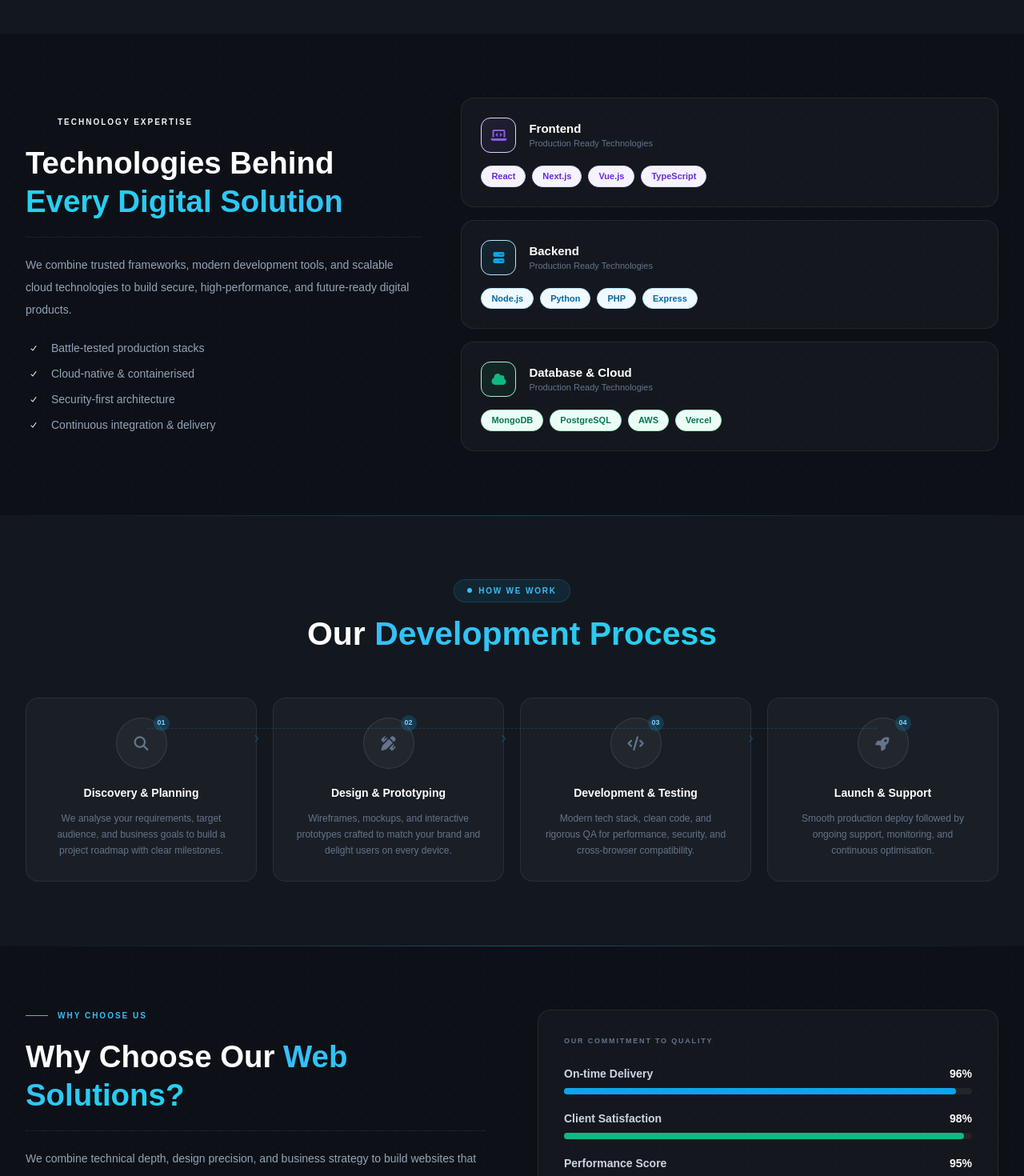
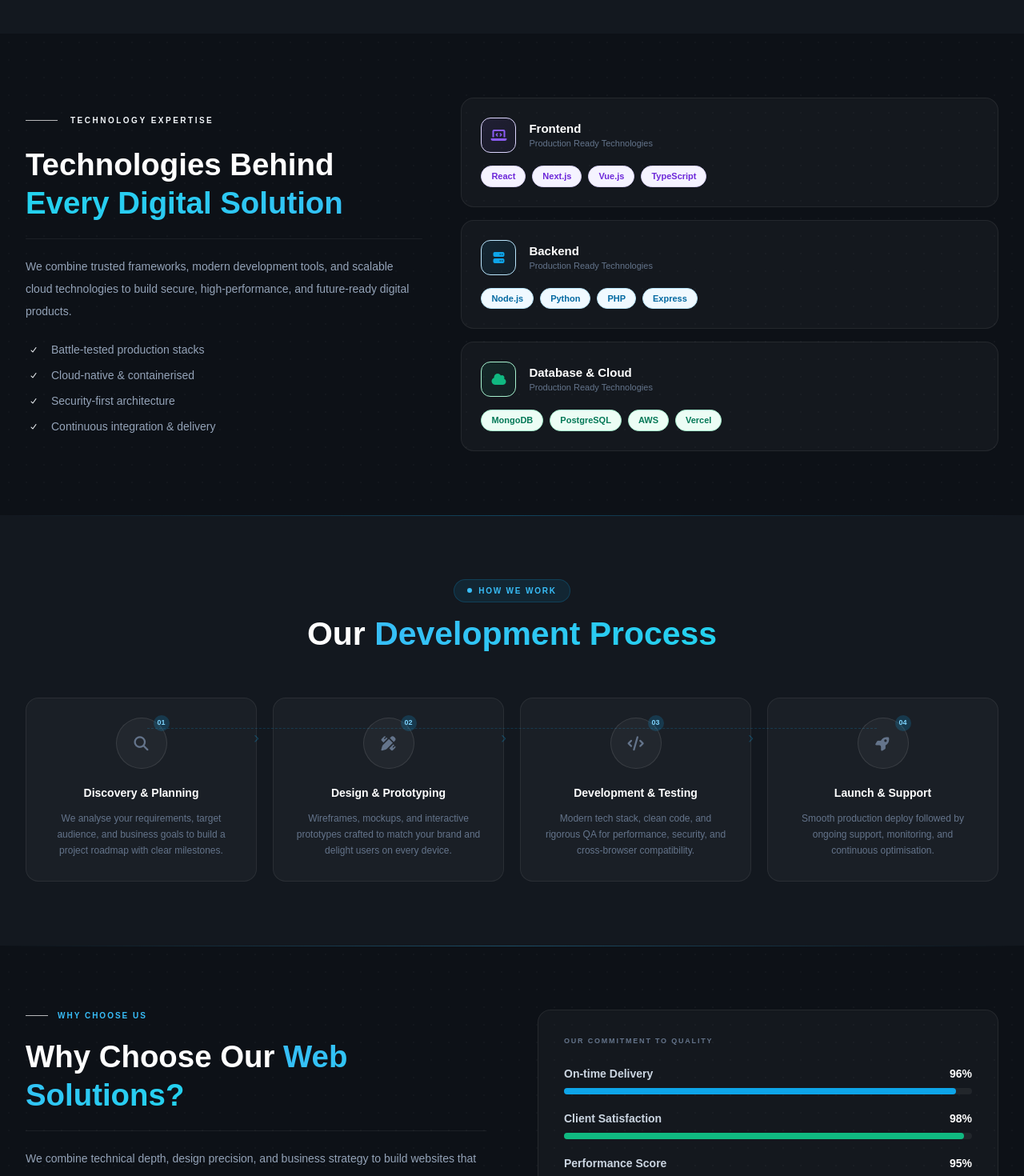
Before and after one commit to ITSECTOR-NEW/Innotech-Solutions, a React (Create React App) app: page /services/web-development in a window 1280 px wide. Shown: the part 1935-3405 px from the top of the page at 80% size. Built offline with nearby package versions, Linux system fonts and the light colour scheme.

Commit message:
small change

```diff
--- a/src/components/WebDevelopment/WebDevelopment.js
+++ b/src/components/WebDevelopment/WebDevelopment.js
@@ -320,10 +320,12 @@ export default function WebDevelopment() {
 
             {/* Left */}
             <div>
-              <div className="mb-5 flex items-center gap-3">
-                <span className="h-px w-7 bg-cyan-400" />
-                <span className="text-[10px] font-bold uppercase tracking-[0.2em] text-cyan-400">Technology Expertise</span>
-              </div>
+              <div className="mb-6 flex items-center gap-4">
+              <span className="h-px w-10 bg-white/70" />
+              <span className="text-[10px] font-bold uppercase tracking-[0.25em] text-cyan-400">
+                Technology Expertise
+              </span>
+            </div>
               <h2
                 className="font-black leading-tight text-white"
                 style={{ fontSize: "clamp(1.6rem, 3vw, 2.4rem)" }}
@@ -467,7 +469,7 @@ export default function WebDevelopment() {
             {/* Left */}
             <div>
               <div className="mb-5 flex items-center gap-3">
-                <span className="h-px w-7 bg-sky-400" />
+                <span className="h-px w-7 bg-white/70" />
                 <span className="text-[10px] font-bold uppercase tracking-[0.2em] text-sky-400">Why Choose Us</span>
               </div>
               <h2
```
